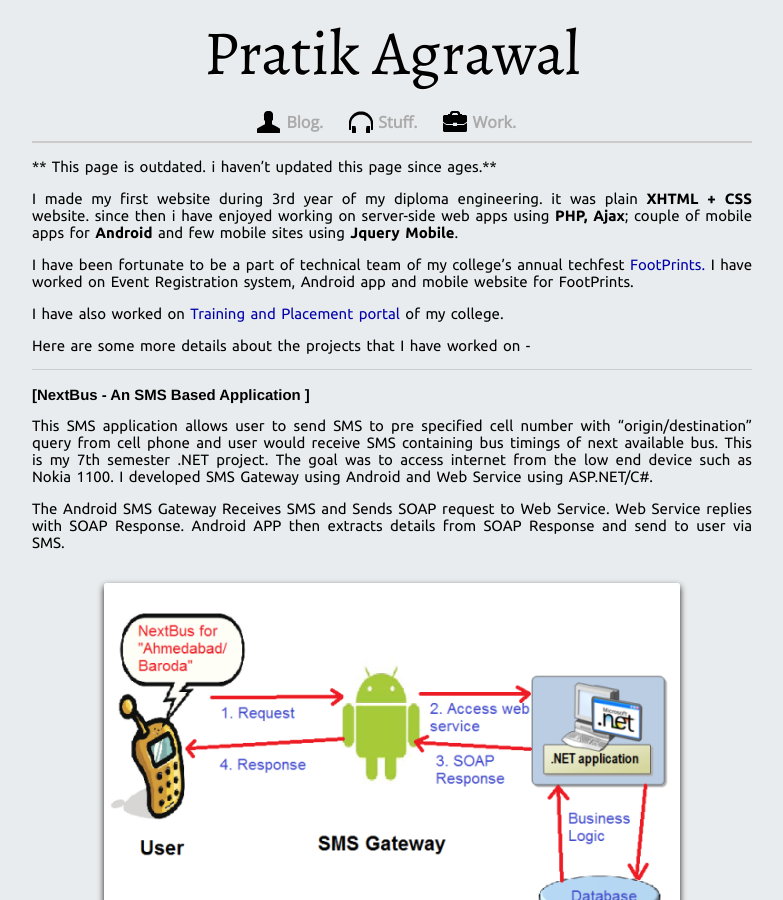
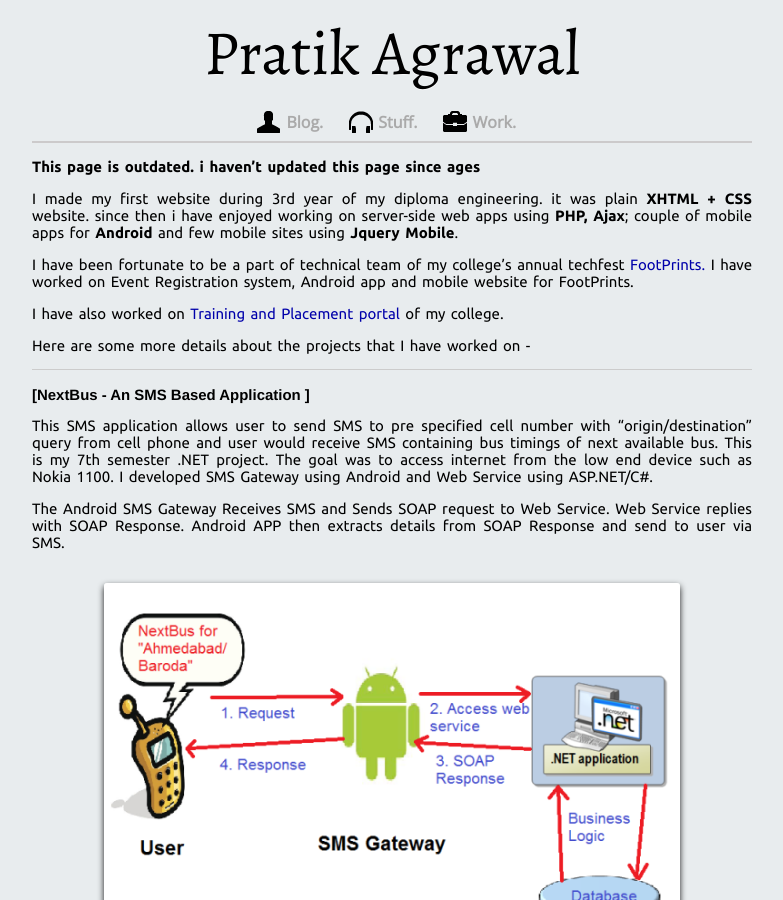
Before and after one commit to pratik98/pratik98.github.com, a Jekyll site: the page built from work.md, in a window 1280 px wide and 900 px high. Shown: the whole window, without its empty margins (248-1031 px from the left). Built offline with Jekyll 4.4.1, drawn with Linux system fonts in a browser that asks for light colours; nearby versions of some CDN libraries.

Commit message:
Corrected Formatting

```diff
--- a/work.md
+++ b/work.md
@@ -2,7 +2,7 @@
 layout: default
 title: "Work - Pratik Agrawal"
 ---
-** This page is outdated. i haven't updated this page since ages.**
+**This page is outdated. i haven't updated this page since ages**
 
 
 I made my first website during 3rd year of my diploma engineering.
```
